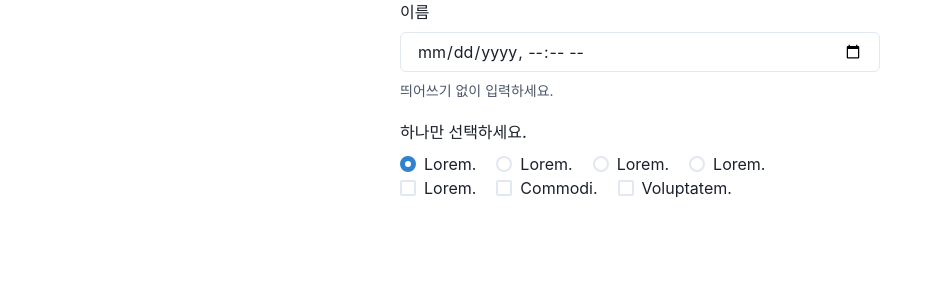
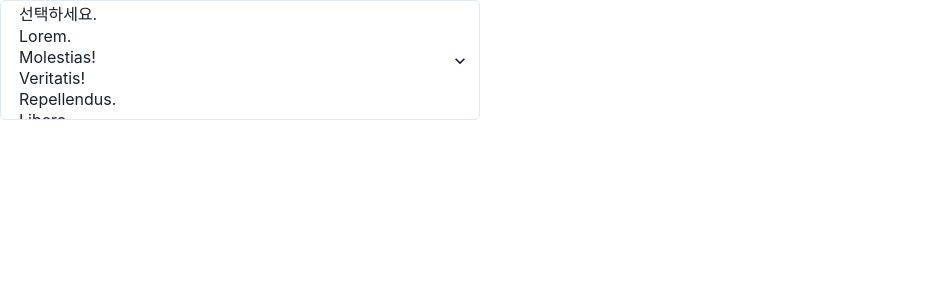
Before and after one commit to jjeongneee/react20231031, a React (Create React App) app: page / in a window 1280 px wide. Shown: the top 300 px of the page, without its empty margins (0-943 px from the left). Built offline with nearby package versions, Linux system fonts and the light colour scheme.

Commit message:
Select 사용

```diff
--- a/src/App.js
+++ b/src/App.js
@@ -1,58 +1,20 @@
-import React from "react";
-import {
-  Box,
-  Center,
-  Checkbox,
-  CheckboxGroup,
-  Flex,
-  FormControl,
-  FormHelperText,
-  FormLabel,
-  Input,
-  Radio,
-  RadioGroup,
-} from "@chakra-ui/react";
+import { Box, FormControl, Select } from "@chakra-ui/react";
 
 function App(props) {
   return (
     <div>
-      <Center>
-        <Box w={"480px"}>
-          <FormControl>
-            <FormLabel>이름</FormLabel>
-            <Input type="datetime-local" />
-            <FormHelperText>띄어쓰기 없이 입력하세요.</FormHelperText>
-          </FormControl>
-        </Box>
-      </Center>
-      <Center mt={5}>
-        <Box w="480px">
-          <FormControl>
-            <FormLabel>하나만 선택하세요.</FormLabel>
-            <RadioGroup defaultValue={"value1"}>
-              <Flex gap={5}>
-                <Radio value="value1">Lorem.</Radio>
-                <Radio value="value2">Lorem.</Radio>
-                <Radio value="value3">Lorem.</Radio>
-                <Radio value="value4">Lorem.</Radio>
-              </Flex>
-            </RadioGroup>
-          </FormControl>
-        </Box>
-      </Center>
-      <Center>
-        <Box w="480px">
-          <FormControl>
-            <CheckboxGroup>
-              <Flex gap={5}>
-                <Checkbox colorScheme="orange">Lorem.</Checkbox>
-                <Checkbox colorScheme="green">Commodi.</Checkbox>
-                <Checkbox colorScheme="purple">Voluptatem.</Checkbox>
-              </Flex>
-            </CheckboxGroup>
-          </FormControl>
-        </Box>
-      </Center>
+      <Box w={"480px"}>
+        <FormControl>
+          <Select placeholder="선택하세요." multiple h={"120px"}>
+            {/*option[value=value$]*5>lorem1*/}
+            <option value="value1">Lorem.</option>
+            <option value="value2">Molestias!</option>
+            <option value="value3">Veritatis!</option>
+            <option value="value4">Repellendus.</option>
+            <option value="value5">Libero.</option>
+          </Select>
+        </FormControl>
+      </Box>
     </div>
   );
 }
```
